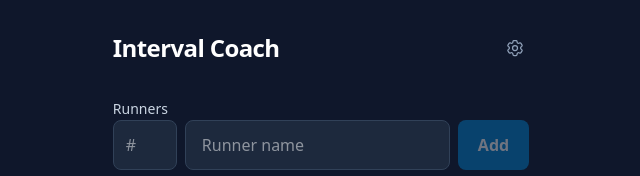
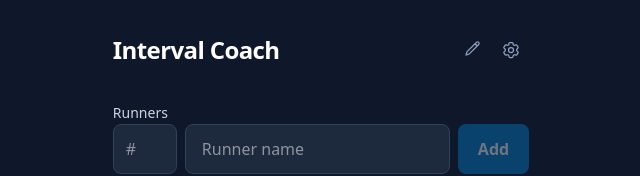
Before and after one commit to rockacola/interval-coach, a Vue app: page /#/ in a window 1280 px wide. Shown: the top 176 px of the page, without its empty margins (319-959 px from the left). Built offline with nearby package versions, Linux system fonts and the light colour scheme.

Commit message:
feat: add inline runner name editing with global edit mode toggle

```diff
--- a/src/components/RunnerCard.vue
+++ b/src/components/RunnerCard.vue
@@ -8,7 +8,7 @@ import { useTimingStore } from '@/stores/timingStore';
 import type { Runner } from '@/types';
 import { formatStopwatch, formatStopwatchShort } from '@/utils/timing';
 
-const props = defineProps<{ runner: Runner }>();
+const props = defineProps<{ editMode: boolean; runner: Runner }>();
 
 const runnerStore = useRunnerStore();
 const settingsStore = useSettingsStore();
@@ -42,6 +42,16 @@ function toggleTimer() {
 function remove() {
   runnerStore.removeRunner(props.runner.id);
 }
+
+function onNameInput(event: Event) {
+  const value = (event.target as HTMLInputElement).value;
+  runnerStore.updateRunner(props.runner.id, { name: value });
+}
+
+function onBibInput(event: Event) {
+  const value = (event.target as HTMLInputElement).value;
+  runnerStore.updateRunner(props.runner.id, { bibNumber: value });
+}
 </script>
 
 <template>
@@ -49,11 +59,26 @@ function remove() {
     <!-- Name + stopwatch + buttons -->
     <div class="flex items-center justify-between">
       <span class="flex items-center gap-3">
-        <span>
-          <span v-if="runner.bibNumber" class="text-slate-400 text-sm mr-2"
-            >#{{ runner.bibNumber }}</span
-          >
-          <span class="font-medium">{{ runner.name }}</span>
+        <span class="flex items-center gap-2">
+          <template v-if="editMode">
+            <input
+              :value="runner.bibNumber"
+              placeholder="Bib"
+              class="text-slate-400 text-sm bg-slate-700 border border-slate-600 rounded px-1 focus:outline-none focus:border-amber-400 w-14"
+              @input="onBibInput"
+            />
+            <input
+              :value="runner.name"
+              class="font-medium bg-slate-700 border border-slate-600 rounded px-1 focus:outline-none focus:border-amber-400 min-w-0 w-36"
+              @input="onNameInput"
+            />
+          </template>
+          <template v-else>
+            <span v-if="runner.bibNumber" class="text-slate-400 text-sm"
+              >#{{ runner.bibNumber }}</span
+            >
+            <span class="font-medium">{{ runner.name }}</span>
+          </template>
         </span>
         <span v-if="isRunning" class="font-mono text-sm text-emerald-400">{{
           elapsedDisplay
--- a/src/views/HomeView.vue
+++ b/src/views/HomeView.vue
@@ -9,6 +9,7 @@ import { useRunnerStore } from '@/stores/runnerStore';
 
 const runnerStore = useRunnerStore();
 const settingsOpen = ref(false);
+const editMode = ref(false);
 
 function addRunner(name: string, bib: string) {
   runnerStore.addRunner(name, bib || undefined);
@@ -19,8 +20,31 @@ function addRunner(name: string, bib: string) {
   <div class="max-w-lg mx-auto px-4 py-8 space-y-8">
     <div class="flex items-center justify-between">
       <h1 class="text-2xl font-bold tracking-tight">Interval Coach</h1>
+      <div class="flex items-center gap-1">
         <button
-        class="text-slate-400 hover:text-white cursor-pointer p-1 rounded"
+          class="cursor-pointer p-2 rounded hover:bg-slate-700 active:bg-slate-600"
+          :class="editMode ? 'text-amber-400 bg-slate-700' : 'text-slate-400 hover:text-white'"
+          :aria-label="editMode ? 'Exit edit mode' : 'Enter edit mode'"
+          :aria-pressed="editMode"
+          @click="editMode = !editMode"
+        >
+          <svg
+            xmlns="http://www.w3.org/2000/svg"
+            fill="none"
+            viewBox="0 0 24 24"
+            stroke-width="1.5"
+            stroke="currentColor"
+            class="w-5 h-5"
+          >
+            <path
+              stroke-linecap="round"
+              stroke-linejoin="round"
+              d="m16.862 4.487 1.687-1.688a1.875 1.875 0 1 1 2.652 2.652L10.582 16.07a4.5 4.5 0 0 1-1.897 1.13L6 18l.8-2.685a4.5 4.5 0 0 1 1.13-1.897l8.932-8.931Zm0 0L19.5 7.125"
+            />
+          </svg>
+        </button>
+        <button
+          class="text-slate-400 hover:text-white cursor-pointer p-2 rounded hover:bg-slate-700 active:bg-slate-600"
           aria-label="Open settings"
           @click="settingsOpen = true"
         >
@@ -45,6 +69,7 @@ function addRunner(name: string, bib: string) {
           </svg>
         </button>
       </div>
+    </div>
 
     <SettingsModal v-if="settingsOpen" @close="settingsOpen = false" />
 
@@ -53,7 +78,7 @@ function addRunner(name: string, bib: string) {
       <AddRunnerForm @add="addRunner" />
       <ul v-if="runnerStore.sortedRunners.length" class="space-y-2">
         <li v-for="runner in runnerStore.sortedRunners" :key="runner.id">
-          <RunnerCard :runner="runner" />
+          <RunnerCard :runner="runner" :edit-mode="editMode" />
         </li>
       </ul>
       <p v-else class="text-slate-500 text-sm text-center py-4">
```
Also changed, not shown: 1 other file (tests, documents, lock files or other folders). Lines whose indentation alone changed are shown as unchanged.
